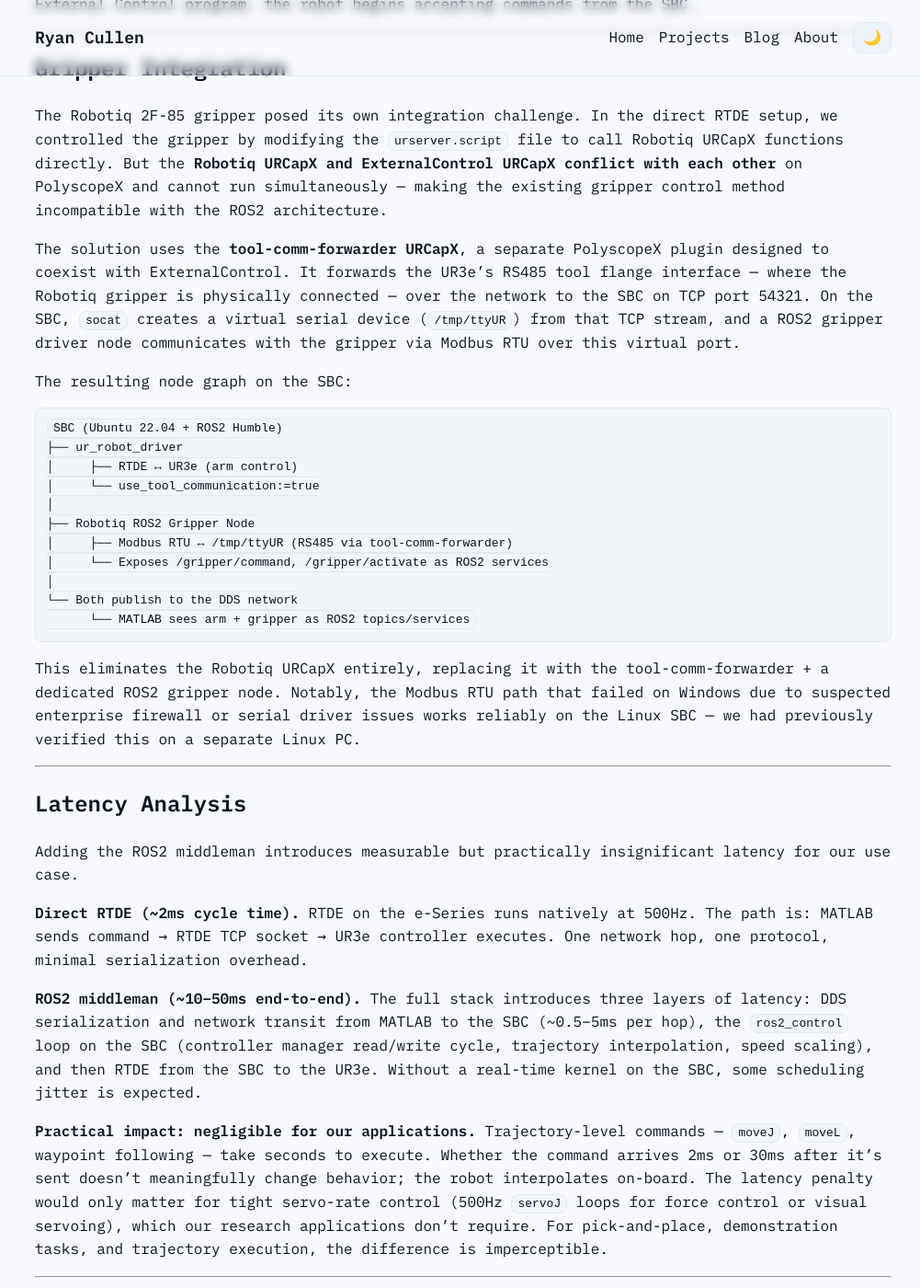
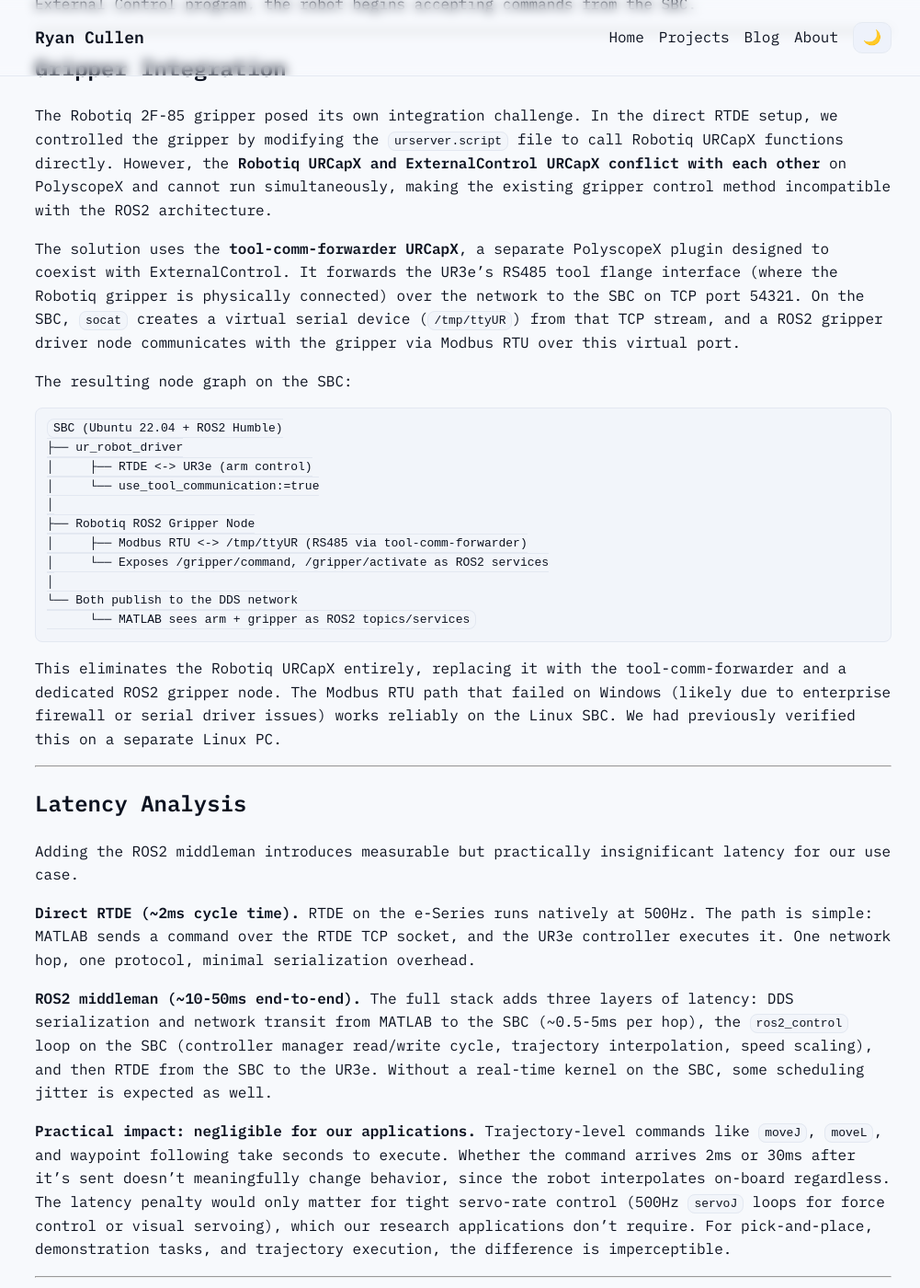
Before and after one commit to ryantcullen/ryantcullen.github.io, a Jekyll site: the page built from projects/carelab-automation.md, in a window 1280 px wide and 1400 px high, scrolled down 2389 px. Shown: the whole window at 92% size, without its empty margins (136-1137 px from the left). Built offline with Jekyll 4.4.1, drawn with Linux system fonts in a browser that asks for light colours; some of the changed text lies outside the part shown.

Commit message:
update projects page

````diff
--- a/projects/carelab-automation.md
+++ b/projects/carelab-automation.md
@@ -8,27 +8,27 @@
 
 ## Overview
 
-Alongside the lab curriculum development, I am building out the UR3e's full automation and control stack for research applications at the CARE Lab. The central challenge: integrating ROS2 into a workflow anchored on a Windows 11 machine running MATLAB — a combination that no single platform supports natively. After a thorough investigation of the constraints, I designed a three-node architecture that bridges the gap using a dedicated Linux single-board computer as a ROS2 middleman, preserving the existing MATLAB workflow while enabling full ROS2 capabilities.
+Alongside the lab curriculum, I am building out the UR3e's automation and control stack for research applications at the CARE Lab. The core problem here is that we need ROS2 in our pipeline, but our workflow is anchored on a Windows 11 machine running MATLAB, and no single platform supports that combination natively. After investigating the constraints, I designed a three-node architecture that uses a dedicated Linux single-board computer as a ROS2 bridge, keeping our existing MATLAB workflow intact while giving us full ROS2 capabilities.
 
 ---
 
 ## The Problem: ROS2 on Windows
 
-The lab's existing setup — MATLAB on Windows 11 controlling the UR3e and Robotiq 2F-85 gripper via RTDE — works well for direct hardware control. But extending the system to ROS2 for research applications introduced a fundamental platform conflict.
+Our existing setup (MATLAB on Windows 11 controlling the UR3e and Robotiq 2F-85 gripper via RTDE) works well for direct hardware control. But extending the system to ROS2 for research applications introduced a fundamental platform conflict.
 
-**The UR ROS2 driver is Linux-only.** The `ur_robot_driver` package depends on `apt`, `colcon`, `rosdep`, and strongly recommends a `PREEMPT_RT`-patched kernel for strict cycle time requirements. There is no Windows build, and Universal Robots has no plans to provide one.
+**The UR ROS2 driver is Linux-only.** The `ur_robot_driver` package depends on `apt`, `colcon`, and `rosdep`, and strongly recommends a `PREEMPT_RT`-patched kernel for strict cycle time requirements. There is no Windows build, and Universal Robots has no plans to provide one.
 
 **MATLAB's own ROS2 + UR workflow requires a Linux host.** MathWorks' documentation is explicit: the robot must be connected to a host Linux machine, and ROS2 Humble with its dependencies must be installed on Ubuntu 22.04. MATLAB can run on a separate Windows PC, but a Linux machine must sit between MATLAB and the robot.
 
 **ROS2 on Windows is experimental.** ROS2 Humble's official Windows binary only supports Windows 10. Newer distributions have experimental Windows 11 support, but with known bugs and missing packages. Even with a working ROS2 installation on Windows, the UR driver still wouldn't be available.
 
-**WSL2 doesn't solve it.** The UR ROS2 driver needs direct, low-latency network access to the robot controller. WSL2's virtualized networking introduces latency and unreliable connectivity that conflicts with real-time control requirements, and users report build errors attempting to compile the UR driver in WSL2 on Windows 11.
+**WSL2 doesn't solve it either.** The UR ROS2 driver needs direct, low-latency network access to the robot controller. WSL2's virtualized networking introduces latency and unreliable connectivity that conflicts with real-time control requirements, and users report build errors when attempting to compile the UR driver in WSL2 on Windows 11.
 
 ---
 
 ## The Solution: Linux SBC as ROS2 Bridge
 
-The architecture introduces a Linux single-board computer — such as a Raspberry Pi 5 or NVIDIA Jetson — as a dedicated ROS2 bridge between MATLAB and the UR3e. This is the architecture MathWorks themselves describe in their documentation, just implemented with a compact, dedicated device instead of a full second PC.
+The architecture introduces a Linux single-board computer (such as a Raspberry Pi 5 or NVIDIA Jetson) as a dedicated ROS2 bridge between MATLAB and the UR3e. This is essentially the architecture MathWorks describes in their own documentation, just implemented with a compact, dedicated device instead of a full second PC.
 
 ```
 [Windows 11 PC] ---Ethernet--- [Linux SBC] ---Ethernet--- [UR3e Controller]
@@ -36,15 +36,15 @@
    (DDS Client)               (ROS2 Bridge)               (ExternalControl URCapX)
 ```
 
-The SBC runs Ubuntu 22.04 with ROS2 Humble and the UR ROS2 driver. It has direct, wired Ethernet access to the UR3e — no virtualization layer — giving it the reliable, low-latency network connection the driver requires. MATLAB on Windows communicates with the SBC over the ROS2 DDS network, and the SBC translates those commands into RTDE traffic for the robot.
+The SBC runs Ubuntu 22.04 with ROS2 Humble and the UR ROS2 driver. It has direct, wired Ethernet access to the UR3e with no virtualization layer, giving it the reliable, low-latency network connection the driver requires. MATLAB on Windows communicates with the SBC over the ROS2 DDS network, and the SBC translates those commands into RTDE traffic for the robot.
 
-An RPi 5 (4GB) is sufficient for this role. The UR ROS2 driver is not computationally heavy — it primarily shuttles RTDE packets and manages `ros2_control` loops. A quad-core ARM Cortex-A72 or better at 1.5GHz+, 2–4GB of RAM, and a wired Ethernet port are the only real requirements. A Jetson would be overkill unless GPU-accelerated inference (computer vision, LLM planning) is needed on the edge device later.
+An RPi 5 (4GB) is sufficient for this role. The UR ROS2 driver is not computationally heavy; it primarily shuttles RTDE packets and manages `ros2_control` loops. A quad-core ARM Cortex-A72 or better at 1.5GHz+, 2-4GB of RAM, and a wired Ethernet port are the only real requirements. A Jetson would be overkill for the bridge role alone, but becomes relevant if GPU-accelerated inference (computer vision, LLM planning) is needed on the edge device later.
 
 ---
 
 ## Communication Architecture
 
-Two parallel communication channels connect MATLAB on Windows to the ROS2 network on the SBC:
+Two parallel communication channels connect MATLAB on Windows to the ROS2 network on the SBC.
 
 **SSH (administrative channel).** MATLAB uses `ros2device` to connect to the SBC over SSH, providing the SBC's static IP, username, and password. This connection handles administrative tasks: transferring launch scripts, starting and stopping ROS2 nodes remotely, and process cleanup.
 
@@ -54,37 +54,37 @@
 device.ROS2Workspace = '~/ur_ws/install';
 ```
 
-**ROS2 DDS (data channel).** Once the UR driver is running on the SBC, MATLAB communicates with it over DDS (Data Distribution Service) — ROS2's underlying transport layer. MATLAB's ROS Toolbox includes a built-in ROS2 node that participates in DDS multicast discovery automatically. Both machines need to be on the same subnet and share the same `ROS_DOMAIN_ID`; no ROS master is required.
+**ROS2 DDS (data channel).** Once the UR driver is running on the SBC, MATLAB communicates with it over DDS (Data Distribution Service), which is ROS2's underlying transport layer. MATLAB's ROS Toolbox includes a built-in ROS2 node that participates in DDS multicast discovery automatically. Both machines just need to be on the same subnet and share the same `ROS_DOMAIN_ID`. No ROS master is required.
 
 From MATLAB, the robot appears as a standard `urROS2Node` object with access to `/joint_states` for reading robot state and `/scaled_joint_trajectory_controller/follow_joint_trajectory` for sending motion commands.
 
-Between the SBC and the UR3e, the ROS2 driver communicates over RTDE and the UR real-time interface — the same protocols used in the direct MATLAB-to-robot setup, but now managed by the `ros2_control` framework. On the PolyscopeX side, the **ExternalControl URCapX** hands control authority from the teach pendant to the ROS2 driver. When the operator presses Play on the External Control program, the robot begins accepting commands from the SBC.
+Between the SBC and the UR3e, the ROS2 driver communicates over RTDE and the UR real-time interface. These are the same protocols used in the direct MATLAB-to-robot setup, but now managed by the `ros2_control` framework. On the PolyscopeX side, the **ExternalControl URCapX** hands control authority from the teach pendant to the ROS2 driver. When the operator presses Play on the External Control program, the robot begins accepting commands from the SBC.
 
 ---
 
 ## Gripper Integration
 
-The Robotiq 2F-85 gripper posed its own integration challenge. In the direct RTDE setup, we controlled the gripper by modifying the `urserver.script` file to call Robotiq URCapX functions directly. But the **Robotiq URCapX and ExternalControl URCapX conflict with each other** on PolyscopeX and cannot run simultaneously — making the existing gripper control method incompatible with the ROS2 architecture.
+The Robotiq 2F-85 gripper posed its own integration challenge. In the direct RTDE setup, we controlled the gripper by modifying the `urserver.script` file to call Robotiq URCapX functions directly. However, the **Robotiq URCapX and ExternalControl URCapX conflict with each other** on PolyscopeX and cannot run simultaneously, making the existing gripper control method incompatible with the ROS2 architecture.
 
-The solution uses the **tool-comm-forwarder URCapX**, a separate PolyscopeX plugin designed to coexist with ExternalControl. It forwards the UR3e's RS485 tool flange interface — where the Robotiq gripper is physically connected — over the network to the SBC on TCP port 54321. On the SBC, `socat` creates a virtual serial device (`/tmp/ttyUR`) from that TCP stream, and a ROS2 gripper driver node communicates with the gripper via Modbus RTU over this virtual port.
+The solution uses the **tool-comm-forwarder URCapX**, a separate PolyscopeX plugin designed to coexist with ExternalControl. It forwards the UR3e's RS485 tool flange interface (where the Robotiq gripper is physically connected) over the network to the SBC on TCP port 54321. On the SBC, `socat` creates a virtual serial device (`/tmp/ttyUR`) from that TCP stream, and a ROS2 gripper driver node communicates with the gripper via Modbus RTU over this virtual port.
 
 The resulting node graph on the SBC:
 
 ```
 SBC (Ubuntu 22.04 + ROS2 Humble)
 ├── ur_robot_driver
-│     ├── RTDE ↔ UR3e (arm control)
+│     ├── RTDE <-> UR3e (arm control)
 │     └── use_tool_communication:=true
 │
 ├── Robotiq ROS2 Gripper Node
-│     ├── Modbus RTU ↔ /tmp/ttyUR (RS485 via tool-comm-forwarder)
+│     ├── Modbus RTU <-> /tmp/ttyUR (RS485 via tool-comm-forwarder)
 │     └── Exposes /gripper/command, /gripper/activate as ROS2 services
 │
 └── Both publish to the DDS network
       └── MATLAB sees arm + gripper as ROS2 topics/services
 ```
 
-This eliminates the Robotiq URCapX entirely, replacing it with the tool-comm-forwarder + a dedicated ROS2 gripper node. Notably, the Modbus RTU path that failed on Windows due to suspected enterprise firewall or serial driver issues works reliably on the Linux SBC — we had previously verified this on a separate Linux PC.
+This eliminates the Robotiq URCapX entirely, replacing it with the tool-comm-forwarder and a dedicated ROS2 gripper node. The Modbus RTU path that failed on Windows (likely due to enterprise firewall or serial driver issues) works reliably on the Linux SBC. We had previously verified this on a separate Linux PC.
 
 ---
 
@@ -92,11 +92,11 @@
 
 Adding the ROS2 middleman introduces measurable but practically insignificant latency for our use case.
 
-**Direct RTDE (~2ms cycle time).** RTDE on the e-Series runs natively at 500Hz. The path is: MATLAB sends command &rarr; RTDE TCP socket &rarr; UR3e controller executes. One network hop, one protocol, minimal serialization overhead.
+**Direct RTDE (~2ms cycle time).** RTDE on the e-Series runs natively at 500Hz. The path is simple: MATLAB sends a command over the RTDE TCP socket, and the UR3e controller executes it. One network hop, one protocol, minimal serialization overhead.
 
-**ROS2 middleman (~10–50ms end-to-end).** The full stack introduces three layers of latency: DDS serialization and network transit from MATLAB to the SBC (~0.5–5ms per hop), the `ros2_control` loop on the SBC (controller manager read/write cycle, trajectory interpolation, speed scaling), and then RTDE from the SBC to the UR3e. Without a real-time kernel on the SBC, some scheduling jitter is expected.
+**ROS2 middleman (~10-50ms end-to-end).** The full stack adds three layers of latency: DDS serialization and network transit from MATLAB to the SBC (~0.5-5ms per hop), the `ros2_control` loop on the SBC (controller manager read/write cycle, trajectory interpolation, speed scaling), and then RTDE from the SBC to the UR3e. Without a real-time kernel on the SBC, some scheduling jitter is expected as well.
 
-**Practical impact: negligible for our applications.** Trajectory-level commands — `moveJ`, `moveL`, waypoint following — take seconds to execute. Whether the command arrives 2ms or 30ms after it's sent doesn't meaningfully change behavior; the robot interpolates on-board. The latency penalty would only matter for tight servo-rate control (500Hz `servoJ` loops for force control or visual servoing), which our research applications don't require. For pick-and-place, demonstration tasks, and trajectory execution, the difference is imperceptible.
+**Practical impact: negligible for our applications.** Trajectory-level commands like `moveJ`, `moveL`, and waypoint following take seconds to execute. Whether the command arrives 2ms or 30ms after it's sent doesn't meaningfully change behavior, since the robot interpolates on-board regardless. The latency penalty would only matter for tight servo-rate control (500Hz `servoJ` loops for force control or visual servoing), which our research applications don't require. For pick-and-place, demonstration tasks, and trajectory execution, the difference is imperceptible.
 
 ---
 
@@ -104,7 +104,7 @@
 
 The UR3e and the Linux SBC both require **static IP addresses**. The UR driver launch command hardcodes the robot IP (`robot_ip:=192.168.1.10`), and the ExternalControl URCapX on the teach pendant must be configured with the SBC's IP so the robot can initiate its "call home" connection when the operator presses Play.
 
-The Windows MATLAB machine **does not need a static IP**. It only initiates outbound connections — SSH to the SBC and DDS multicast discovery — so DHCP is fine. If campus enterprise networking blocks UDP multicast, DDS can be configured for unicast discovery by setting `ROS_DISCOVERY_SERVER` or configuring the FastDDS peer list to point at the SBC directly.
+The Windows MATLAB machine **does not need a static IP**. It only initiates outbound connections (SSH to the SBC and DDS multicast discovery), so DHCP is fine. If campus enterprise networking blocks UDP multicast, DDS can be configured for unicast discovery by setting `ROS_DISCOVERY_SERVER` or configuring the FastDDS peer list to point at the SBC directly.
 
 ---
 
````
Also changed, not shown: _projects/CARELab.md (+2 -2 lines).
